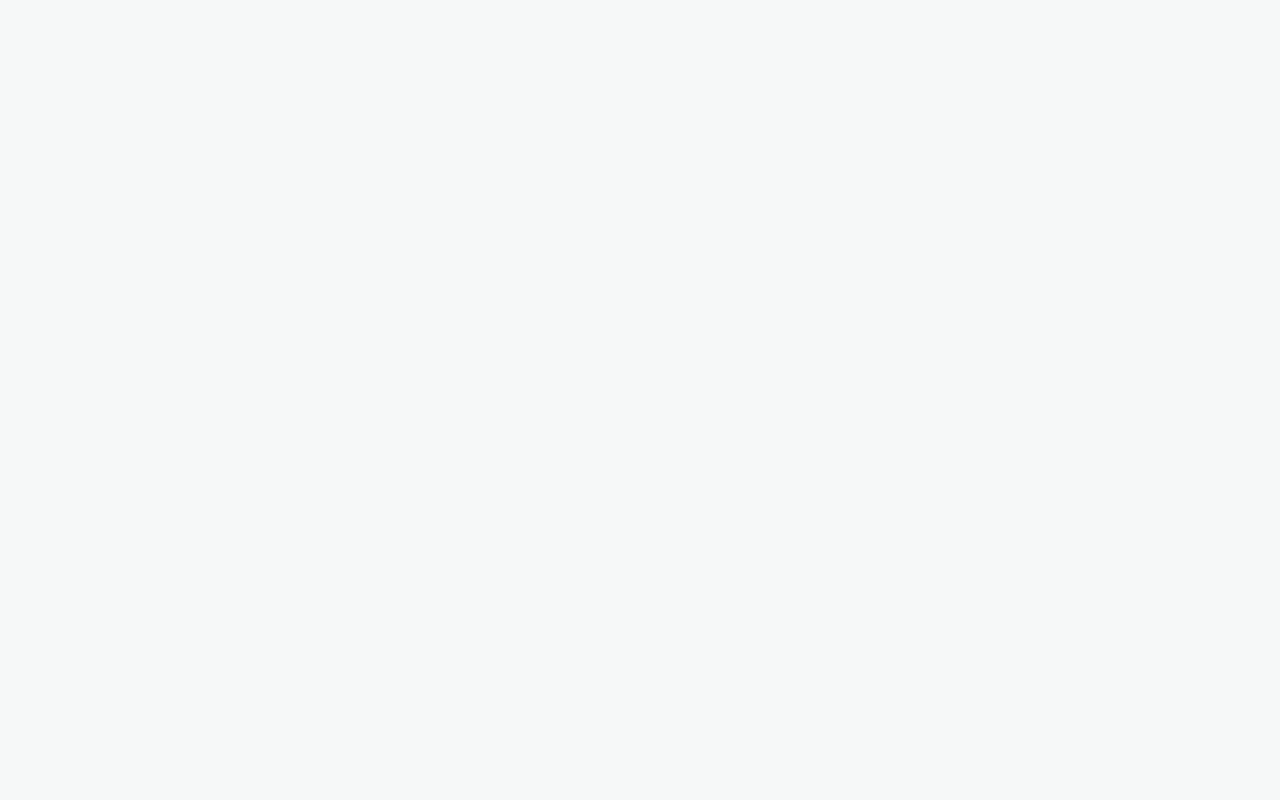
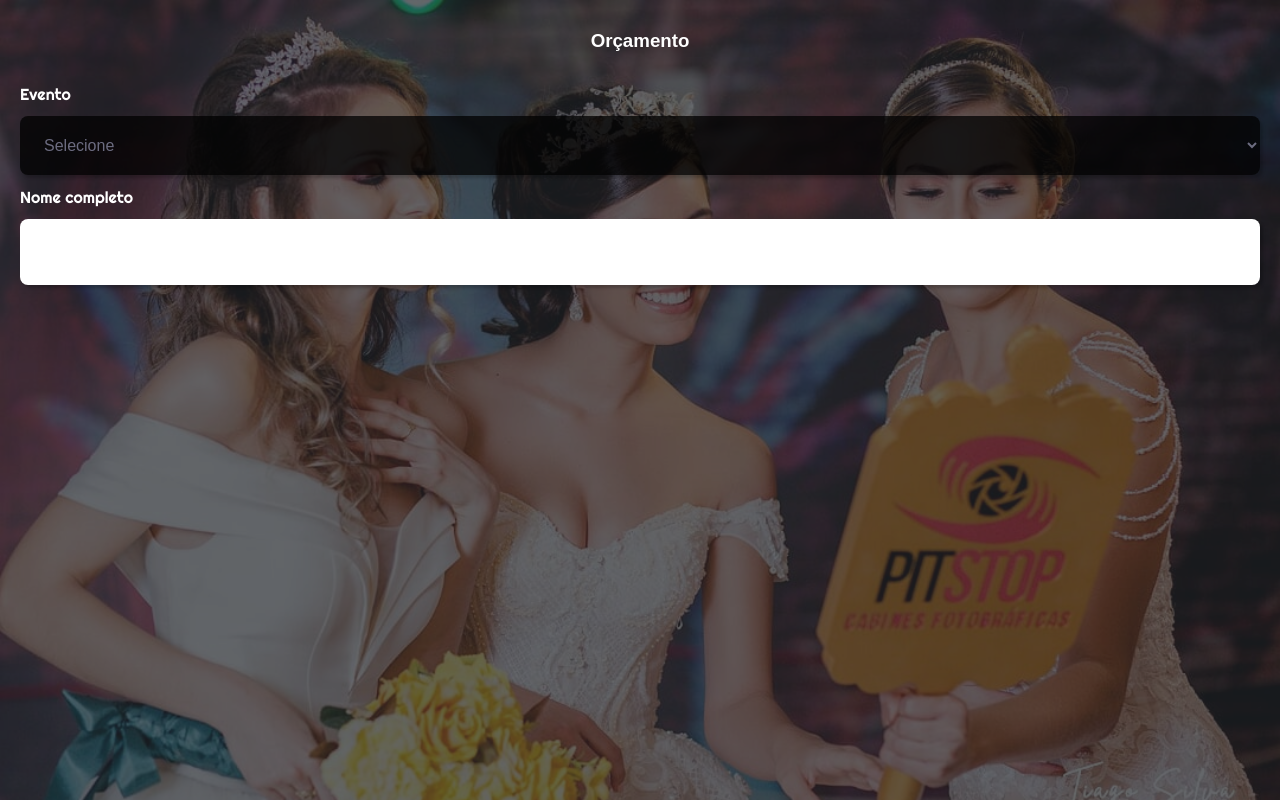
Before and after one commit to eveban/pitstop-web, a React (Vite) app: page /orcamento in a window 1280 px wide. Before the commit this address had no page. Built offline with nearby package versions, Linux system fonts and the light colour scheme.

Commit message:
feat: new products

```diff
--- a/src/pages/Agreement/index.tsx
+++ b/src/pages/Agreement/index.tsx
@@ -331,6 +331,9 @@ export const Agreement: React.FC = () => {
                     <option value={4}>Cabine Fotográfica Premium</option>
                     <option value={5}>Espelho Mágico</option>
                     <option value={6}>Espelho Meu (Portátil)</option>
+                    <option value={9}>Ring Light</option>
+                    <option value={10}>Cabine Infinity + Ring Light</option>
+                    <option value={11}>Cabine Infinity</option>
                   </select>
                   {errors.product && <span>Produto obrigatório</span>}
                 </div>
--- /dev/null
+++ b/src/pages/Budget/index.tsx
@@ -0,0 +1,90 @@
+import React, { useState } from 'react';
+import { useNavigate } from 'react-router-dom';
+import { useForm } from 'react-hook-form';
+import InputMask from 'react-input-mask';
+import moment from 'moment';
+import { BiMailSend } from 'react-icons/bi';
+
+import { LoadingSpinner } from '../../components/Spinner';
+
+import { api } from '../../services/api';
+import styles from './styles.module.css';
+
+const Budget = () => {
+  const [isLoading, setIsLoading] = useState(false);
+  const [tipoEvento, setTipoEvento] = useState('');
+
+  const navigate = useNavigate();
+
+  const {
+    register,
+    handleSubmit,
+    formState: { errors },
+  } = useForm();
+
+  const onSubmit = async (data: any) => {
+    const { tipo, name, phone, product, dataEvento, local, cerimonial, obs } =
+      data;
+
+    setIsLoading(true);
+
+    const result = {
+      name: `${name} - Terrá`,
+      phone,
+      product_id: product,
+      dataEvento: moment(dataEvento, 'YYYY-MM-DD'),
+      local,
+      indication: cerimonial,
+      status: 'Aberto',
+      company_id: 1,
+      observations: obs,
+    };
+
+    // await api.post('agreements', result);
+
+    setIsLoading(false);
+
+    navigate('/success-mail');
+  };
+
+  if (isLoading) {
+    return <LoadingSpinner />;
+  }
+
+  return (
+    <div className={styles.content}>
+      <header>
+        <h3>Orçamento</h3>
+      </header>
+      <form action="">
+        <div className={styles.field}>
+          <label htmlFor="evento">Evento</label>
+          <select
+            {...register('evento', { required: true })}
+            onChange={e => setTipoEvento(e.target.value as any)}
+          >
+            <option value="">Selecione</option>
+            <option value="Aniversário">Aniversário</option>
+            <option value="Bodas">Bodas</option>
+            <option value="Casamento">Casamento</option>
+            <option value="Confraternização">Confraternização</option>
+            <option value="Congresso">Congresso</option>
+            <option value="Corporativo">Corporativo</option>
+            <option value="Debutante">Debutante</option>
+            <option value="Diversos">Diversos</option>
+            <option value="Formatura">Formatura</option>
+          </select>
+          {errors.tipoEvento && <span>Tipo de evento obrigaório</span>}
+
+          <div>
+            <label htmlFor="name">Nome completo</label>
+            <input id="name" {...register('name', { required: true })} />
+            {errors.name && <span>Nome obrigatório</span>}
+          </div>
+        </div>
+      </form>
+    </div>
+  );
+};
+
+export default Budget;
--- /dev/null
+++ b/src/pages/Budget/styles.module.css
@@ -0,0 +1,101 @@
+body {
+  width: 100%;
+  height: 100%;
+}
+
+.content {
+  position: relative;
+  height: 100vh;
+  width: 100%;
+
+  background-color: #22262a;
+  padding-inline: 20px;
+  padding-block: 30px;
+}
+
+.content::before {
+  content: '';
+
+  background-image: url(../../assets/background-budget.jpeg);
+  background-size: cover;
+  background-repeat: no-repeat;
+
+  background-position: 90% 0%;
+  opacity: 0.3;
+
+  position: absolute;
+  top: 0px;
+  right: 0px;
+  bottom: 0px;
+  left: 0px;
+}
+
+.content header {
+  padding-bottom: 20px;
+}
+
+h3 {
+  font-family: Arial, Helvetica, sans-serif;
+  color: #fff;
+  position: relative;
+  text-align: center;
+}
+
+.field {
+  display: flex;
+  flex-direction: column;
+  justify-content: flex-start;
+  position: relative;
+}
+
+label {
+  color: white;
+  display: flex;
+  justify-content: flex-start;
+  margin-block: 12px !important;
+}
+
+.field select {
+  flex: 1;
+  align-items: center;
+  justify-content: space-between;
+
+  width: 100%;
+  background: rgba(0, 0, 0, 0.75);
+  border-radius: 0.8rem;
+  padding: 2rem;
+  padding-left: 2rem;
+  font-size: 16px;
+  color: #6c6c80;
+  box-shadow: 3px 3px 3px rgba(0, 0, 0, 0.2);
+
+  border-width: none !important;
+  border-style: none;
+  border-color: #f0f0f5;
+  border-image: initial;
+}
+.field select:focus {
+  outline: none;
+}
+
+.field input {
+  flex: 1;
+  width: 100%;
+  border-radius: 0.8rem;
+  border: none;
+  padding: 2.4rem;
+  font-size: 16px;
+  color: #f0f0f5;
+  box-shadow: 3px 3px 3px rgba(0, 0, 0, 0.2);
+  background-color: x;
+}
+.field input:focus {
+  background-color: rgba(0, 0, 0, 0.75);
+  outline: none;
+}
+
+.field input:-webkit-autofill {
+  -webkit-text-fill-color: #fff;
+  -webkit-box-shadow: 0 0 0px 1000px rgba(0, 0, 0, 0.75) inset;
+  -webkit-backface-visibility: hidden;
+}
--- a/src/routes.tsx
+++ b/src/routes.tsx
@@ -2,6 +2,7 @@ import React from 'react';
 import { BrowserRouter, Routes, Route } from 'react-router-dom';
 
 import Agreement from './pages/Agreement';
+import Budget from './pages/Budget';
 import SuccessEmail from './pages/SuccessEmail';
 import Home from './App';
 
@@ -11,6 +12,7 @@ const Router: React.FC = () => {
       <Routes>
         <Route path="/" element={<Home />} />
         <Route path="/contrato" element={<Agreement />} />
+        <Route path="/orcamento" element={<Budget />} />
         <Route path="/success-mail" element={<SuccessEmail />} />
       </Routes>
     </BrowserRouter>
```
Also changed, not shown: src/assets/background-budget.jpeg (added), 1 other file (tests, documents, lock files or other folders).
